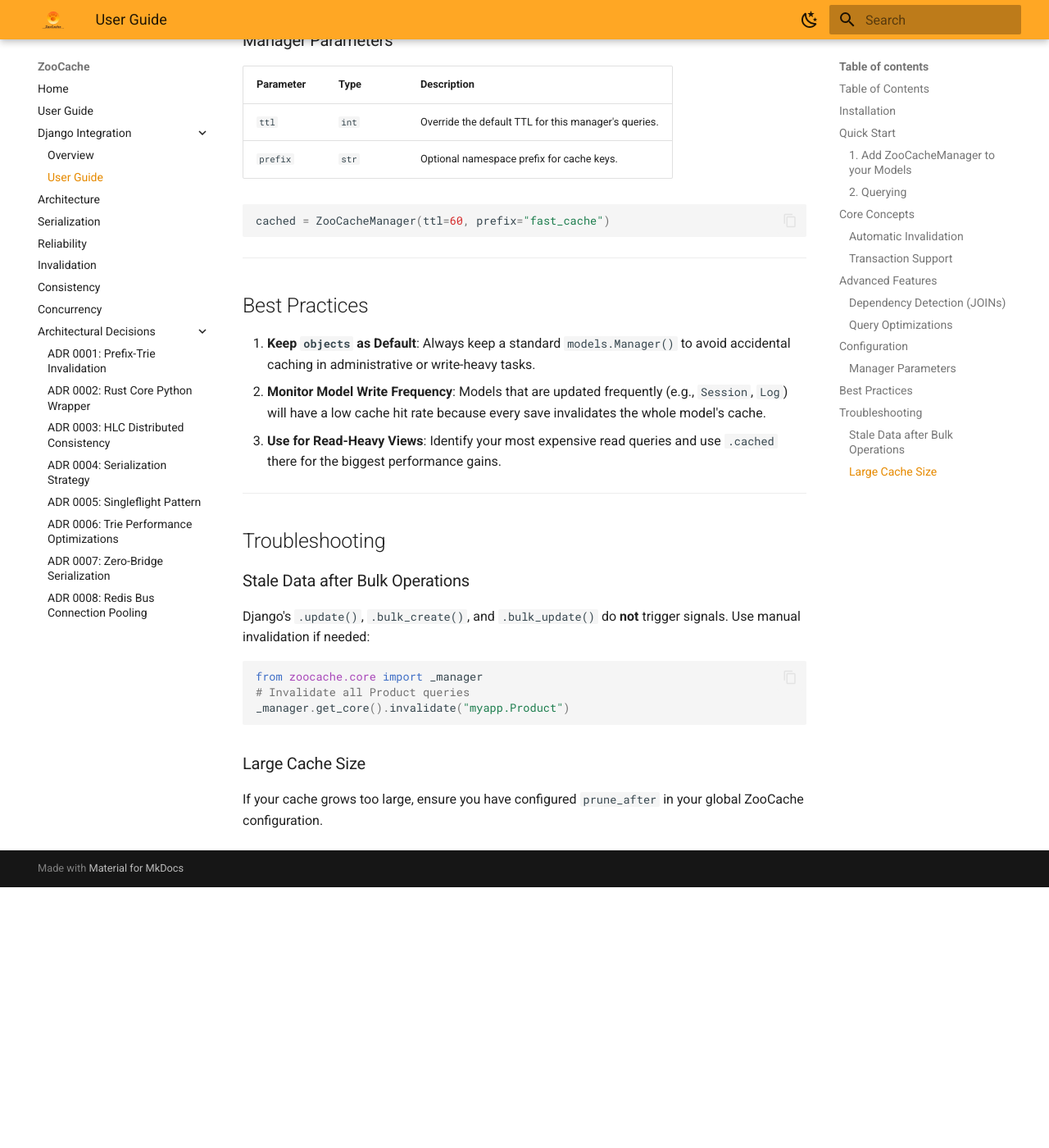
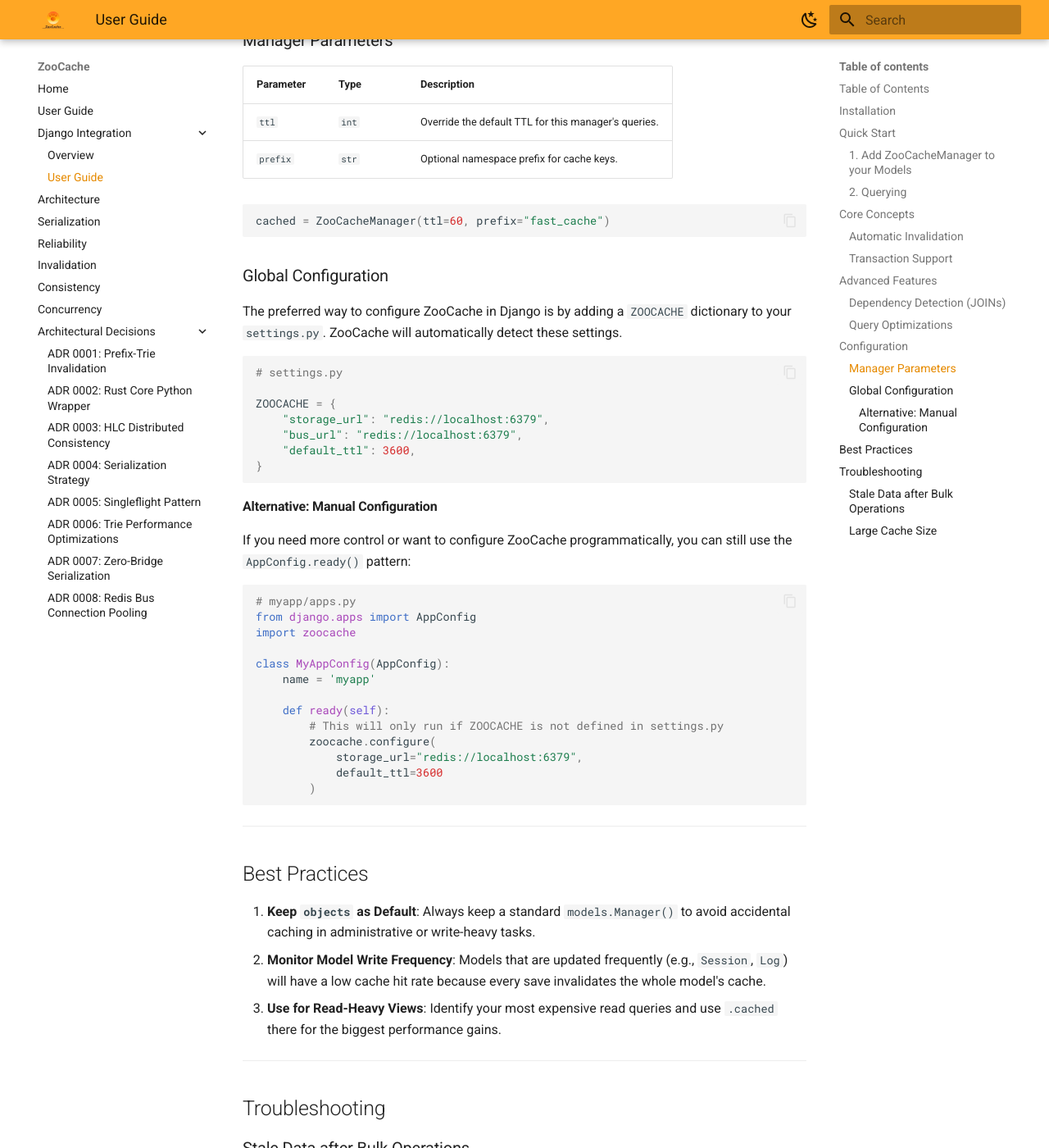
Before and after one commit to albertobadia/zoocache, an MkDocs documentation site: the page built from docs/django_user_guide.md, in a window 1280 px wide and 1400 px high, scrolled down 2729 px. Shown: the whole window at 82% size. Built offline with MkDocs 1.6.1 and Material for MkDocs 9.7.7, drawn with Linux system fonts in a browser that asks for light colours; before the commit the page ends 3811 px from its top, so only the background shows below that.

Commit message:
ADD: Django manager module project level settings

````diff
--- a/docs/django_user_guide.md
+++ b/docs/django_user_guide.md
@@ -129,6 +129,40 @@
 cached = ZooCacheManager(ttl=60, prefix="fast_cache")
 ```
 
+### Global Configuration
+
+The preferred way to configure ZooCache in Django is by adding a `ZOOCACHE` dictionary to your `settings.py`. ZooCache will automatically detect these settings.
+
+```python
+# settings.py
+
+ZOOCACHE = {
+    "storage_url": "redis://localhost:6379",
+    "bus_url": "redis://localhost:6379",
+    "default_ttl": 3600,
+}
+```
+
+#### Alternative: Manual Configuration
+
+If you need more control or want to configure ZooCache programmatically, you can still use the `AppConfig.ready()` pattern:
+
+```python
+# myapp/apps.py
+from django.apps import AppConfig
+import zoocache
+
+class MyAppConfig(AppConfig):
+    name = 'myapp'
+
+    def ready(self):
+        # This will only run if ZOOCACHE is not defined in settings.py
+        zoocache.configure(
+            storage_url="redis://localhost:6379",
+            default_ttl=3600
+        )
+```
+
 ---
 
 ## Best Practices
````
Also changed, not shown: 2 other files.
